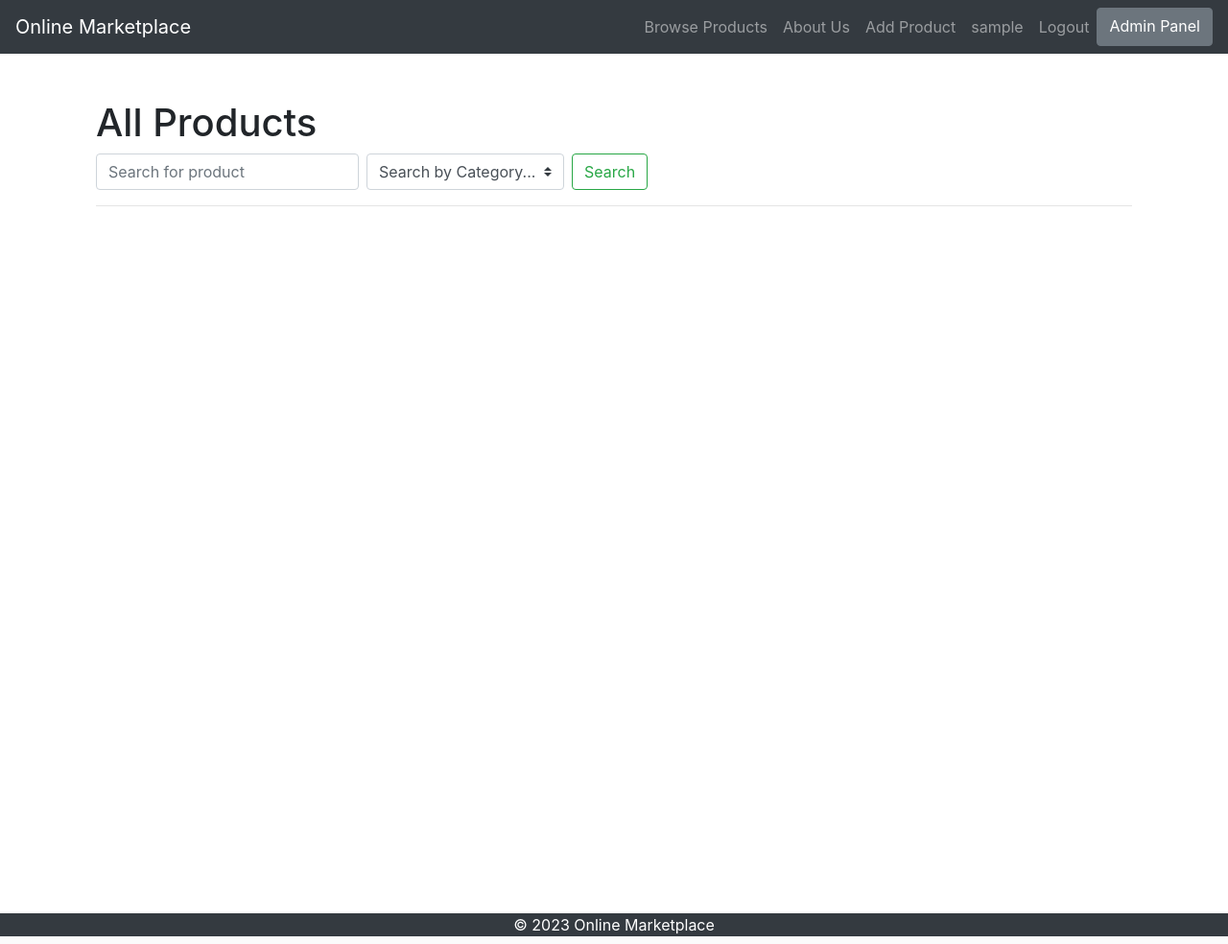
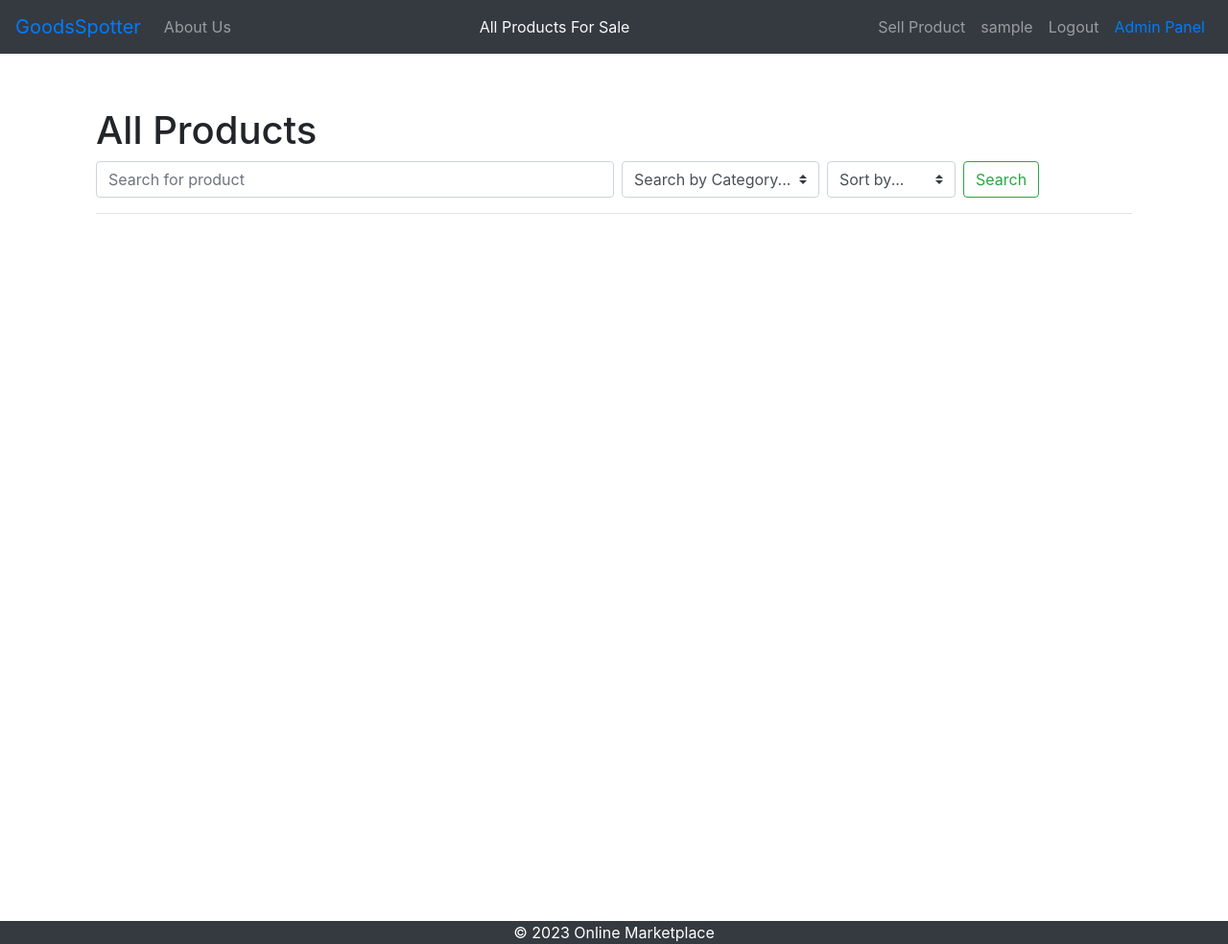
Before and after one commit to MartinDukendjiev/online_marketplace, a Django app: page /products/ in a window 1280 px wide. Shown: the whole page at 96% size. Run offline with Django 3.2, Linux system fonts and the light colour scheme; the visitor is signed in with stand-in values (Sample User, id 1); data that the repository does not hold is empty; some libraries are stand-ins or nearby versions.

Commit message:
Editing templates

```diff
--- a/online_marketplace/products/views.py
+++ b/online_marketplace/products/views.py
@@ -18,10 +18,10 @@ class ProductListView(ListView):
     context_object_name = 'products'
 
     def get_queryset(self):
-        queryset = super().get_queryset().order_by('-upload_date')
+        queryset = super().get_queryset()
         search_query = self.request.GET.get('search', '')
         category_query = self.request.GET.get('category', '')
-        # paginate_by = 10
+        sort_by = self.request.GET.get('sort_by', '-upload_date')
 
         if search_query:
             queryset = queryset.filter(Q(name__icontains=search_query) | Q(description__icontains=search_query))
@@ -29,13 +29,21 @@ class ProductListView(ListView):
         if category_query and category_query.isdigit():
             queryset = queryset.filter(category__id=category_query)
 
+        if sort_by in ['name', 'price', 'upload_date']:
+            queryset = queryset.order_by(sort_by)
+        else:
+            queryset = queryset.order_by('-upload_date')
+
         return queryset
 
     def get_context_data(self, **kwargs):
         context = super().get_context_data(**kwargs)
-        context['search_form'] = ProductSearchForm(self.request.GET)
-        context['categories'] = Category.objects.all()
-        context['query_params'] = self.request.GET.urlencode() # new
+        search_form = ProductSearchForm(self.request.GET)
+        context['search_form'] = search_form
+        context['categories'] = Category.objects.all().order_by('name')
+        context['query_params'] = self.request.GET.urlencode()
+        if 'category' in search_form.data and search_form.data['category'].isdigit():
+            context['category'] = Category.objects.get(id=search_form.data['category'])
         return context
 
 
--- a/templates/base/base.html
+++ b/templates/base/base.html
@@ -6,7 +6,7 @@
     <link href="https://stackpath.bootstrapcdn.com/bootstrap/4.5.2/css/bootstrap.min.css" rel="stylesheet">
 
 </head>
-<body>
+<body style="padding-top: 8vh">
     {% include 'base/navbar.html' %}
 
     <main role="main" class="container container min-vh-100">
--- a/templates/base/navbar.html
+++ b/templates/base/navbar.html
@@ -1,20 +1,24 @@
-<nav class="navbar navbar-expand-lg navbar-dark bg-dark">
-    <a class="navbar-brand" href="{% url 'index' %}">Online Marketplace</a>
+<nav class="navbar navbar-expand-lg fixed-top navbar-dark bg-dark">
+    <a class="navbar-brand text-primary" href="{% url 'index' %}">GoodsSpotter</a>
     <button class="navbar-toggler" type="button" data-toggle="collapse" data-target="#navbarNav"
             aria-controls="navbarNav" aria-expanded="false" aria-label="Toggle navigation">
         <span class="navbar-toggler-icon"></span>
     </button>
-    <div class="collapse navbar-collapse" id="navbarNav">
+    <div class="collapse navbar-collapse " id="navbarNav">
+        <ul class="navbar-nav mr-auto">
+            <li class="nav-item">
+                <a class="nav-link " href="{% url 'about' %}">About Us</a>
+            </li>
+        </ul>
+        <ul class="navbar-nav mx-auto">
+            <li class="nav-item">
+                <a class="nav-link text-light" href="{% url 'product list' %}">All Products For Sale </a>
+            </li>
+        </ul>
         <ul class="navbar-nav ml-auto">
-            <li class="nav-item">
-                <a class="nav-link" href="{% url 'product list' %}">Browse Products</a>
-            </li>
-            <li class="nav-item">
-                <a class="nav-link" href="{% url 'about' %}">About Us</a>
-            </li>
             {% if user.is_authenticated %}
                 <li class="nav-item">
-                    <a class="nav-link" href="{% url 'product create' %}">Add Product</a>
+                    <a class="nav-link" href="{% url 'product create' %}">Sell Product</a>
                 </li>
                 <li class="nav-item">
                     <a class="nav-link" href="{% url 'profile details' user.pk %}">{{ user.username }}</a>
@@ -23,7 +27,7 @@
                     <a class="nav-link" href="{% url 'logout user' %}">Logout</a>
                 </li>
                 {% if user.is_authenticated and user.is_staff %}
-                    <a href="{% url 'admin:index' %}" class="btn btn-secondary">Admin Panel</a>
+                    <a href="{% url 'admin:index' %}" class="nav-link text-primary">Admin Panel</a>
                 {% endif %}
             {% else %}
                 <li class="nav-item">
@@ -33,8 +37,6 @@
                     <a class="nav-link" href="{% url 'register user' %}">Register</a>
                 </li>
             {% endif %}
-
-
         </ul>
     </div>
 </nav>
--- a/templates/products/product_list.html
+++ b/templates/products/product_list.html
@@ -3,9 +3,16 @@
 
 {% block content %}
     <div class="container">
-        <h1 class="mt-5">All Products</h1>
+        <h1 class="mt-5">
+            {% if category %}
+                {{ category.name }} Products
+            {% else %}
+                All Products
+            {% endif %}
+        </h1>
+
         <form method="get" action="/products/" class="form-inline my-2 my-lg-0">
-            <input class="form-control mr-sm-2" type="text" name="search" placeholder="Search for product"
+            <input class="form-control mr-sm-2 w-50" type="text" name="search" placeholder="Search for product"
                    aria-label="Search...">
             <select class="custom-select mr-sm-2" name="category">
                 <option selected>Search by Category...</option>
@@ -13,25 +20,33 @@
                     <option value="{{ category.id }}">{{ category.name }}</option>
                 {% endfor %}
             </select>
+            <select class="custom-select mr-sm-2" name="sort_by">
+                <option selected>Sort by...</option>
+                <option value="name">Name</option>
+                <option value="price">Price</option>
+                <option value="upload_date">Upload date</option>
+            </select>
             <button class="btn btn-outline-success my-2 my-sm-0" type="submit">Search</button>
+
+
         </form>
         <hr>
-        <div class="row ">
+        <div class="row d-flex align-items-stretch">
             {% for product in products %}
-                <div class="col-md-4 ">
-                    <div class="card mb-4 shadow-sm">
+                <div class="col-md-4 d-flex pb-4">
+                    <div class="card mb-4 shadow-sm w-100">
                         <div id="productCarousel{{ product.pk }}" class="carousel slide" data-ride="carousel"
                              data-interval="false">
                             <div class="carousel-inner">
                                 {% if product.images.all %}
                                     {% for image in product.images.all %}
-                                        <div class="carousel-item {% if forloop.first %}active{% endif %} ">
+                                        <div class="carousel-item {% if forloop.first %}active{% endif %}">
                                             <img src="{{ image.image.url }}" class="d-block w-100"
                                                  style="height: 30vh; object-fit: contain" alt="{{ product.name }}">
                                         </div>
                                     {% endfor %}
                                 {% else %}
-                                    <div class="carousel-item {% if forloop.first %}active{% endif %} ">
+                                    <div class="carousel-item active">
                                         <img src="#" class="d-block w-100"
                                              style="height: 30vh; object-fit: contain" alt="">
                                     </div>
```
Also changed, not shown: online_marketplace/accounts/views.py (+25 -20 lines), templates/accounts/profile.html (+22 -6 lines), templates/common/about_page.html (+27 -12 lines), templates/common/index.html (+17 -11 lines).
